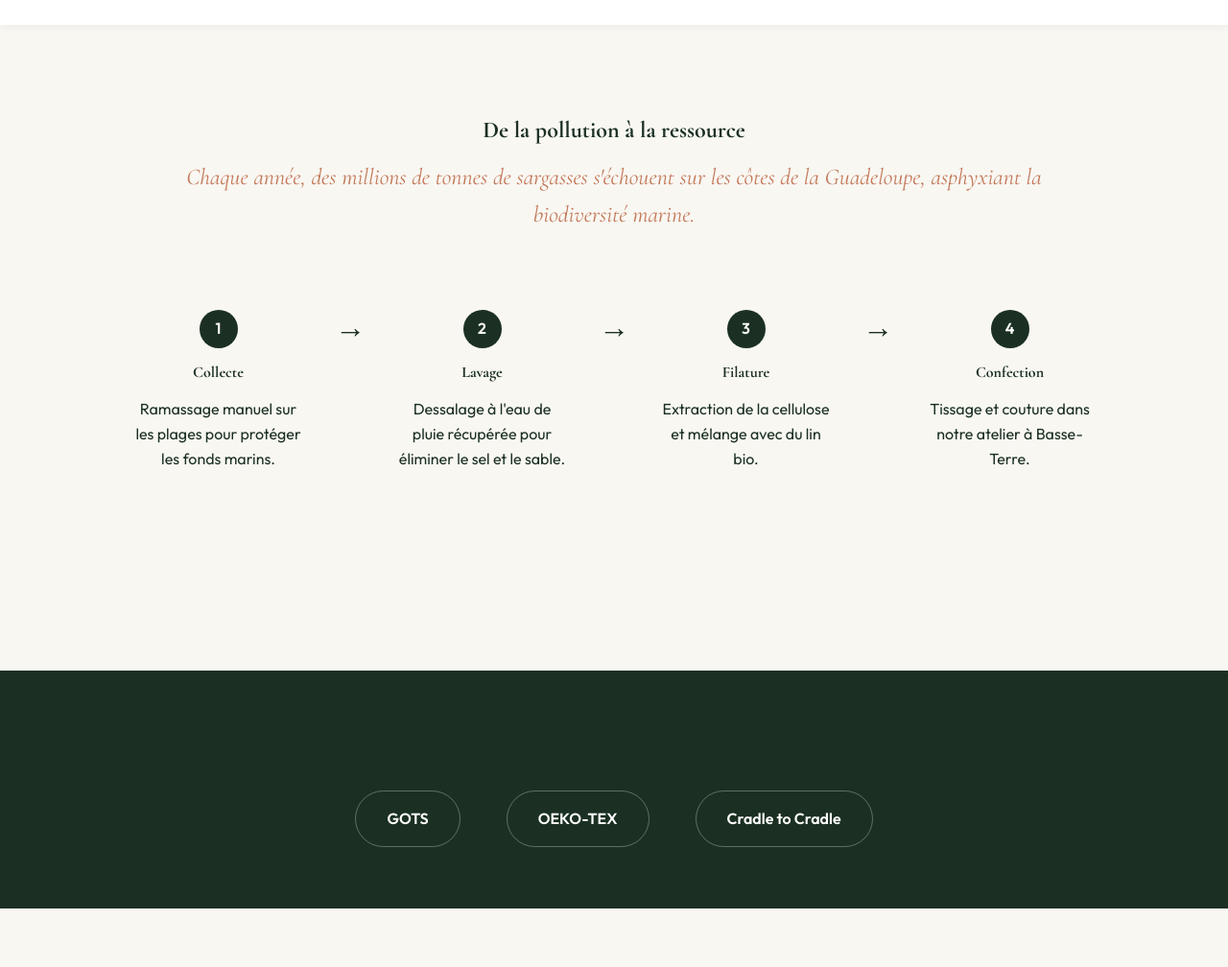
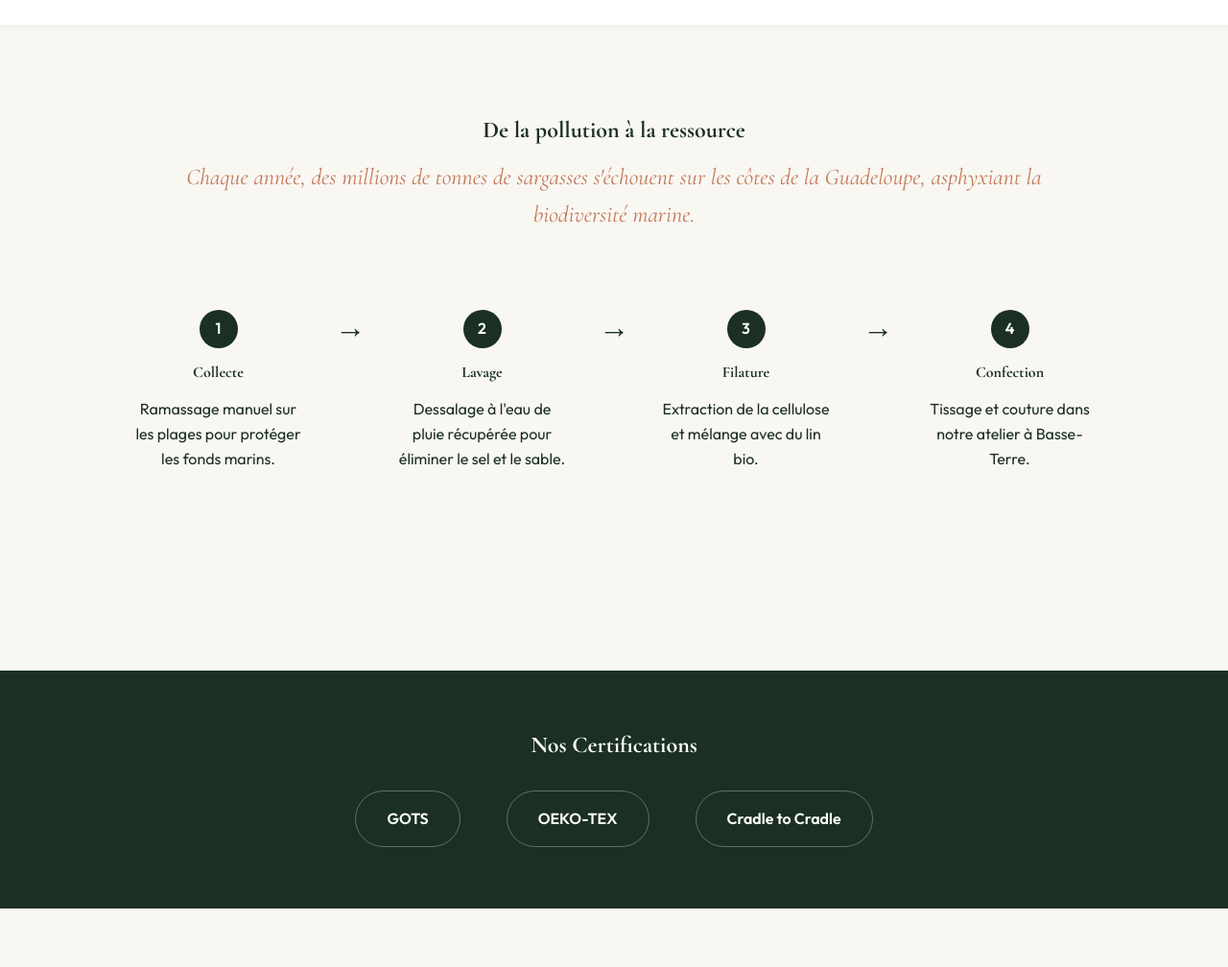
Before and after one commit to colombus97cmd/SAE2.02Wara, a plain HTML site: page Developpement_Web/concept.html in a window 1280 px wide. Shown: the part 57-1065 px from the top of the page at 96% size. Drawn offline with nearby package versions, Linux system fonts and the light colour scheme; no server answers.

Commit message:
Correction de la couleur du titre certifications en blanc pour lisibilite

```diff
--- a/Developpement_Web/css/style.css
+++ b/Developpement_Web/css/style.css
@@ -282,6 +282,10 @@ h1 { font-weight: 700; }
     text-align: center;
     margin: var(--spacing-xl) calc(-50vw + 50%);
     width: 100vw;
+}
+
+.certifications h2 {
+    color: var(--color-white);
 }
 
 .certif-logos {
```
